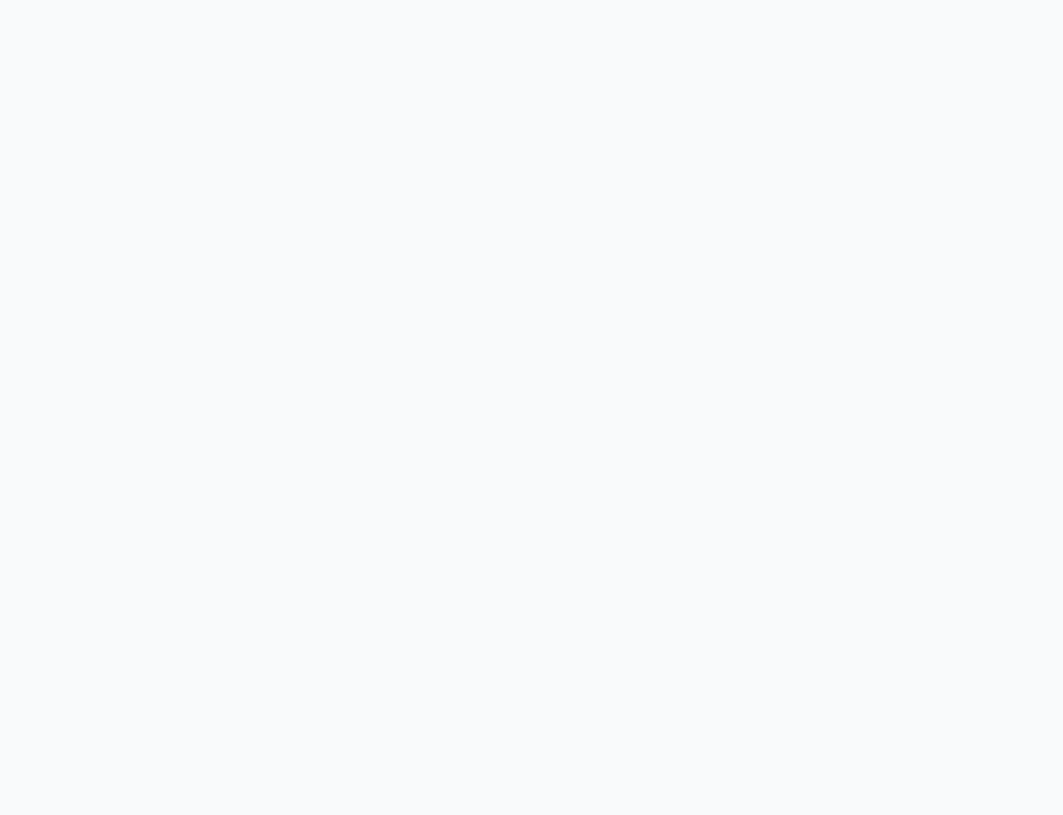
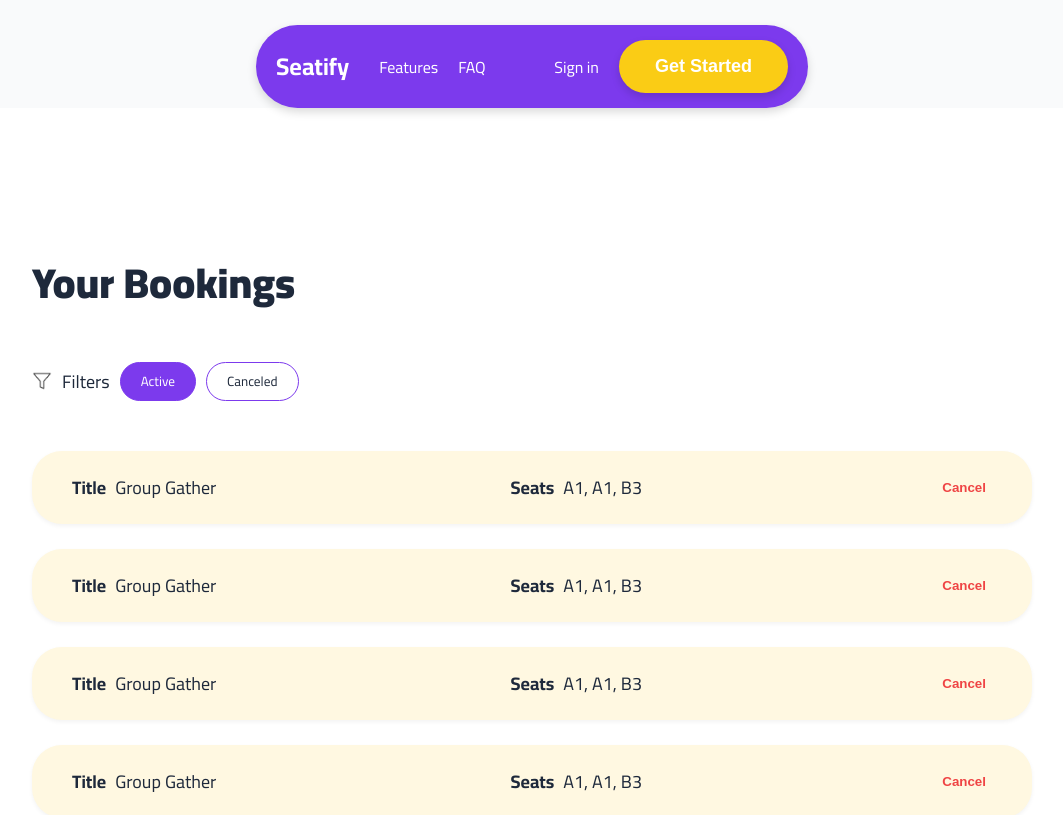
Before and after one commit to AhmedAbdelbary0/Seatify, a React (Create React App) app in the folder frontend/seatify-react/: page /bookings in a window 1280 px wide. Before the commit this address had no page. Shown: the top 815 px of the page, without its empty margins (108-1171 px from the left). Built offline with nearby package versions, Linux system fonts and the light colour scheme.

Commit message:
my bookings page( initial )

```diff
--- a/frontend/seatify-react/src/App.js
+++ b/frontend/seatify-react/src/App.js
@@ -3,6 +3,7 @@ import "./styles/style.css";
 import HomePage from "./pages/HomePage";
 import CreatePage from "./pages/CreatePage";
 import { BrowserRouter as Router, Routes, Route } from "react-router-dom";
+import MyBookingsPage from "./pages/MyBookingsPage";
 
 
 function App() {
@@ -11,6 +12,7 @@ function App() {
       <Routes>
         <Route path="/" element={<HomePage />} />
         <Route path="/create" element={<CreatePage />} />
+        <Route path="/bookings" element={<MyBookingsPage />} />
       </Routes>
     </Router>
   );
--- /dev/null
+++ b/frontend/seatify-react/src/pages/MyBookingsPage.jsx
@@ -0,0 +1,45 @@
+import React from "react";
+import Navbar from "../components/Navbar";
+import Footer from "../components/Footer";
+import "../styles/style.css";
+import FilterIcon from "../styles/Filter.png";
+
+function MyBookingsPage() {
+  return (
+    <div className="my-bookings-page no-gradient">
+      {/* Navbar */}
+      <Navbar />
+
+      {/* Bookings Section */}
+      <section className="bookings-section">
+        <h1 className="bookings-title">Your Bookings</h1>
+
+        <div className="filters">
+          <img src={FilterIcon} alt="Filter icon" className="filter-icon" />
+          <span className="filter-label">Filters</span>
+          <button className="filter-btn active">Active</button>
+          <button className="filter-btn">Canceled</button>
+        </div>
+
+        <div className="booking-list">
+          {[1, 2, 3, 4].map((index) => (
+            <div className="booking-item" key={index}>
+              <span>
+                <strong>Title</strong> Group Gather
+              </span>
+              <span>
+                <strong>Seats</strong> A1, A1, B3
+              </span>
+              <button className="cancel-booking">Cancel</button>
+            </div>
+          ))}
+        </div>
+      </section>
+
+      {/* Footer */}
+      <Footer />
+    </div>
+  );
+}
+
+export default MyBookingsPage;
--- a/frontend/seatify-react/src/styles/style.css
+++ b/frontend/seatify-react/src/styles/style.css
@@ -134,75 +134,7 @@ body {
     font-weight: 600;
   }
 
-
-
-  /* Hero Section */
-  .hero {
-    text-align: center;
-    padding: 80px 20px 100px;
-    background-image: url("background.png");
-    background-size: cover;
-    background-position: center;
-    background-repeat: no-repeat;
-    border-bottom: 1px solid #eee;
-    position: relative;
-    z-index: 1;
-    overflow: hidden;
-  }
-
-  /* Overlay for opacity */
-  .hero::before {
-    content: "";
-    position: absolute;
-    inset: 0;
-    background-color: rgba(255, 255, 255, 0.42); /* White with 42% opacity */
-    z-index: -1;
-  }
-
-
-
-  .hero h1 {
-    font-family: 'Cairo', sans-serif;
-    font-weight: 900;
-    font-style: normal;
-    font-size: 96px;
-    line-height: 106%;
-    letter-spacing: 0;
-    text-align: center;
-    color: #1E293B;
-    margin: 40px 0 20px;
-  }
-
-
-  .hero p {
-    color: #64748B;
-    margin-bottom: 30px;
-    font-size: 24px;
-    max-width: 500px;
-    margin-left: auto;
-    margin-right: auto;
-    line-height: 1.4;
-    text-align: center;
-  }
-
-  .hero-note {
-    font-size: 20px;
-    font-weight: 700;
-    color: #1E293B;
-  }
-
-
-
-  .hero-actions {
-    display: flex;
-    justify-content: center;
-    align-items: center;
-    gap: 15px;
-  }
-
-  .primary-btn,
-.hero-actions button,
-.hero-actions a {
+  .primary-btn{
   background-color: #FACC15;
   color: white;
   border: none;
@@ -217,9 +149,7 @@ body {
   box-shadow: 0 4px 8px rgba(0, 0, 0, 0.15);
 }
 
-.primary-btn:hover,
-.hero-actions button:hover,
-.hero-actions a:hover {
+.primary-btn:hover {
   background-color: #F0C733;
   transform: translateY(-2px);
 }
```
